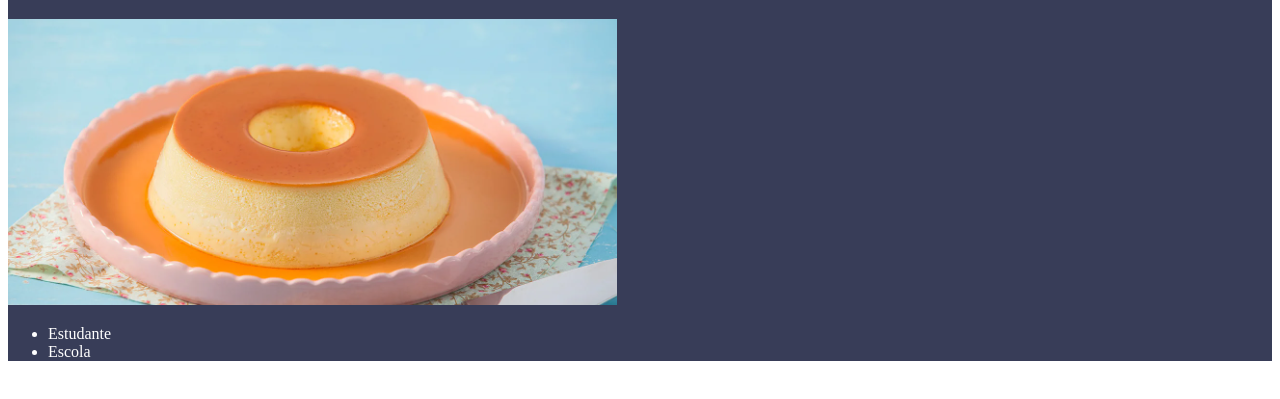
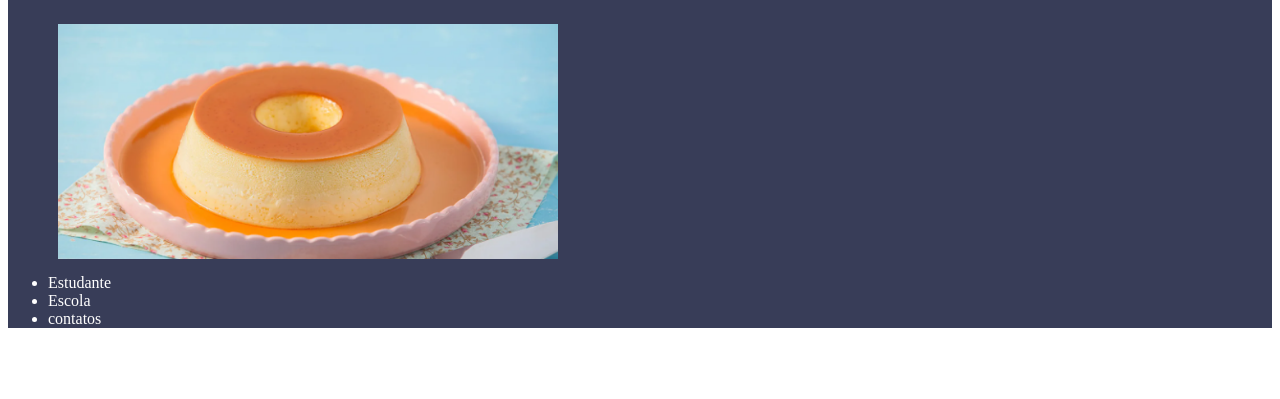
Before and after one commit to vitoriMartins/siteescola, a plain HTML site: page index.html in a window 1280 px wide. Shown: the part 61-460 px from the top of the page. Drawn offline with Linux system fonts and the light colour scheme.

Commit message:
Update index.html

```diff
--- a/index.html
+++ b/index.html
@@ -4,17 +4,18 @@
     <meta charset="UTF-8">
     <meta http-equiv="X-UA-Compatible" content="IE=edge">
     <meta name="viewport" content="width=device-width, initial-scale=1.0">
-    <title>Receitas Faceis</title>
-    <link rel="stylesheet" href="style.css">
+    <title>Página web</title>
+    <link rel="stylesheet"href="style.css">
 </head>
 <header>
 
     <h1>Vai uma imagem aqui</h1>
-   <img src="Pudim bonito.png" alt="Pudim">
+   <img class="comida" src="Pudim bonito.png" alt="Pudim">
 
     <ul>
         <li>Estudante</li>
         <li>Escola</li>
+        <li>contatos</li>
 
 
     </ul>
```
